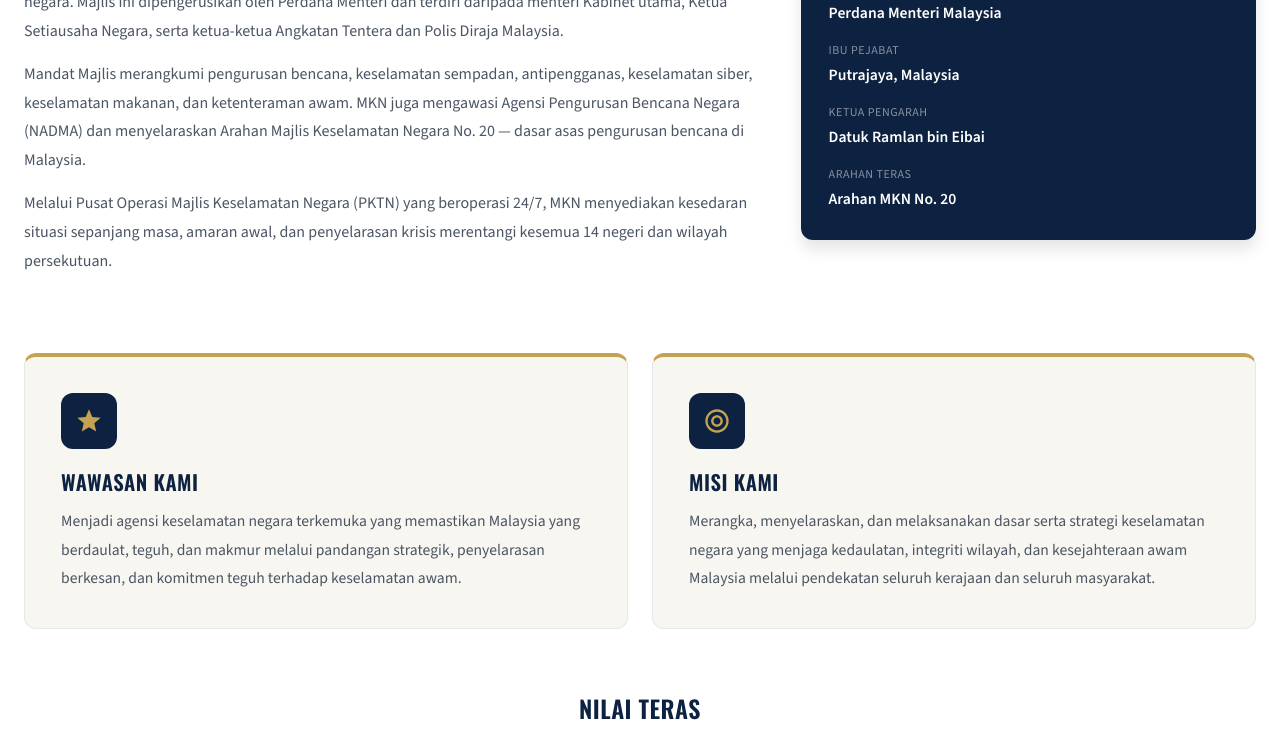
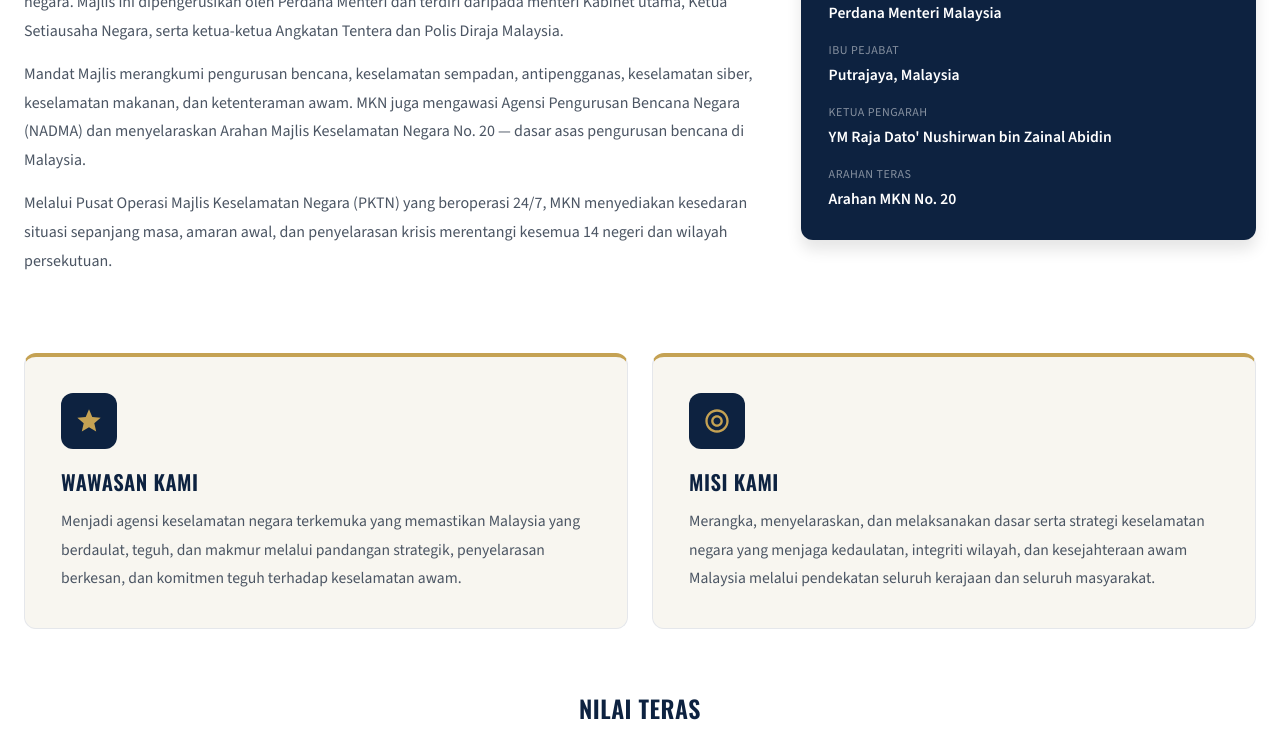
Before and after one commit to fazleeabubakar/mkn-portal, a React (Vite) app: page / in a window 1280 px wide. Shown: the part 1280-2035 px from the top of the page. Built offline with nearby package versions, Linux system fonts and the light colour scheme.

Commit message:
Update Ketua Pengarah name to YM Raja Dato Nushirwan bin Zainal Abidin verified from mkn.gov.my

```diff
--- a/src/data/content.bm.ts
+++ b/src/data/content.bm.ts
@@ -96,7 +96,7 @@ export const bm = {
       { label: 'Kementerian', value: 'Jabatan Perdana Menteri' },
       { label: 'Pengerusi', value: 'Perdana Menteri Malaysia' },
       { label: 'Ibu Pejabat', value: 'Putrajaya, Malaysia' },
-      { label: 'Ketua Pengarah', value: 'Datuk Ramlan bin Eibai' },
+      { label: 'Ketua Pengarah', value: "YM Raja Dato' Nushirwan bin Zainal Abidin" },
       { label: 'Arahan Teras', value: 'Arahan MKN No. 20' },
     ],
   },
@@ -150,7 +150,7 @@ export const bm = {
     { name: "YAB Dato' Seri Anwar bin Ibrahim", position: 'Pengerusi, Majlis Keselamatan Negara', role: 'Perdana Menteri Malaysia', initials: 'AI', color: '#0d2240' },
     { name: "YAB Dato' Seri Dr. Ahmad Zahid bin Hamidi", position: 'Timbalan Pengerusi', role: 'Timbalan Perdana Menteri', initials: 'ZH', color: '#142d4c' },
     { name: 'Tan Sri Shamsul Azri bin Abu Bakar', position: 'Ahli Majlis', role: 'Ketua Setiausaha Negara', initials: 'SA', color: '#1a3a5c' },
-    { name: 'Datuk Ramlan bin Eibai', position: 'Ketua Pengarah MKN', role: 'Ketua Pegawai Eksekutif', initials: 'RL', color: '#c5a253' },
+    { name: "YM Raja Dato' Nushirwan bin Zainal Abidin", position: 'Ketua Pengarah MKN', role: 'Ketua Pegawai Eksekutif', initials: 'RN', color: '#c5a253' },
   ],
 
   involvementAreas: [
--- a/src/data/content.en.ts
+++ b/src/data/content.en.ts
@@ -96,7 +96,7 @@ export const en = {
       { label: 'Ministry', value: "Prime Minister's Department" },
       { label: 'Chairman', value: 'The Prime Minister of Malaysia' },
       { label: 'Headquarters', value: 'Putrajaya, Malaysia' },
-      { label: 'Director General', value: 'Datuk Ramlan bin Eibai' },
+      { label: 'Director General', value: "YM Raja Dato' Nushirwan bin Zainal Abidin" },
       { label: 'Core Directive', value: 'MKN Directive No. 20' },
     ],
   },
@@ -150,7 +150,7 @@ export const en = {
     { name: "YAB Dato' Seri Anwar bin Ibrahim", position: 'Chairman, National Security Council', role: 'Prime Minister of Malaysia', initials: 'AI', color: '#0d2240' },
     { name: "YAB Dato' Seri Dr. Ahmad Zahid bin Hamidi", position: 'Deputy Chairman', role: 'Deputy Prime Minister', initials: 'ZH', color: '#142d4c' },
     { name: 'Tan Sri Shamsul Azri bin Abu Bakar', position: 'Council Member', role: 'Chief Secretary to the Government', initials: 'SA', color: '#1a3a5c' },
-    { name: 'Datuk Ramlan bin Eibai', position: 'Director General of MKN', role: 'Chief Executive Officer', initials: 'RL', color: '#c5a253' },
+    { name: "YM Raja Dato' Nushirwan bin Zainal Abidin", position: 'Director General of MKN', role: 'Chief Executive Officer', initials: 'RN', color: '#c5a253' },
   ],
 
   involvementAreas: [
```
